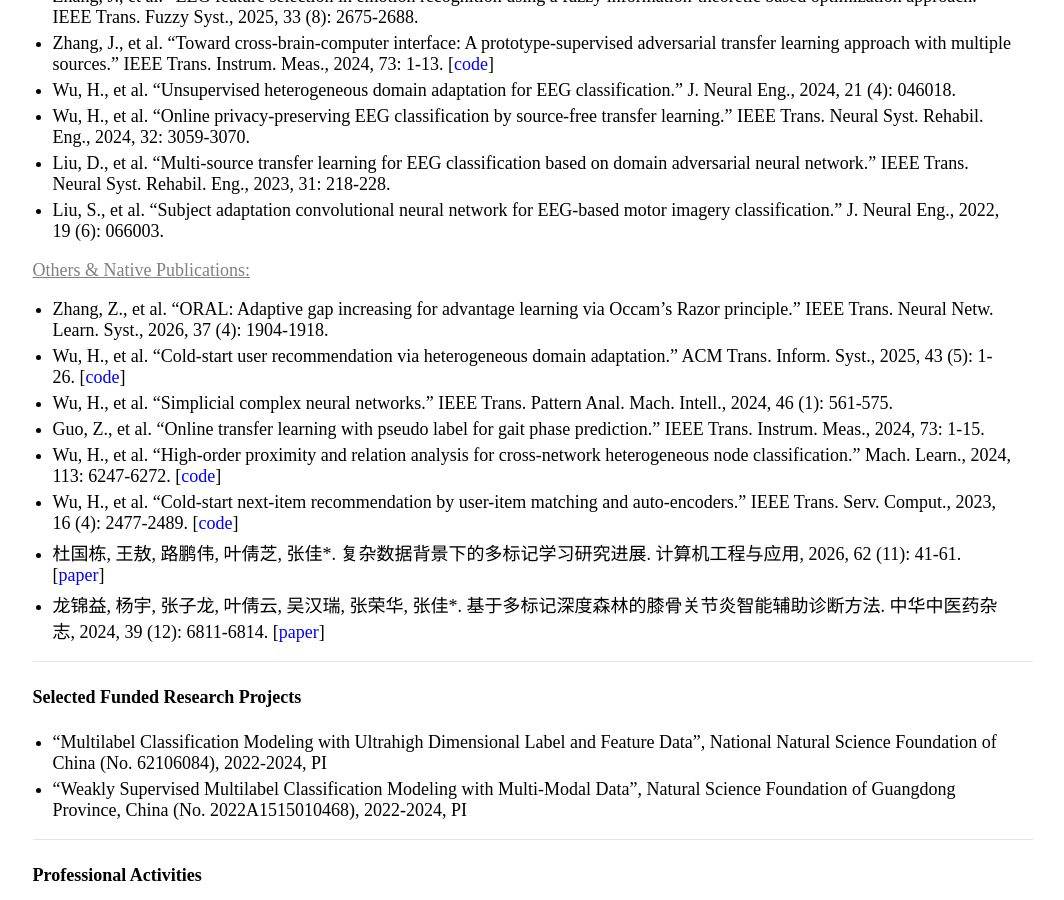
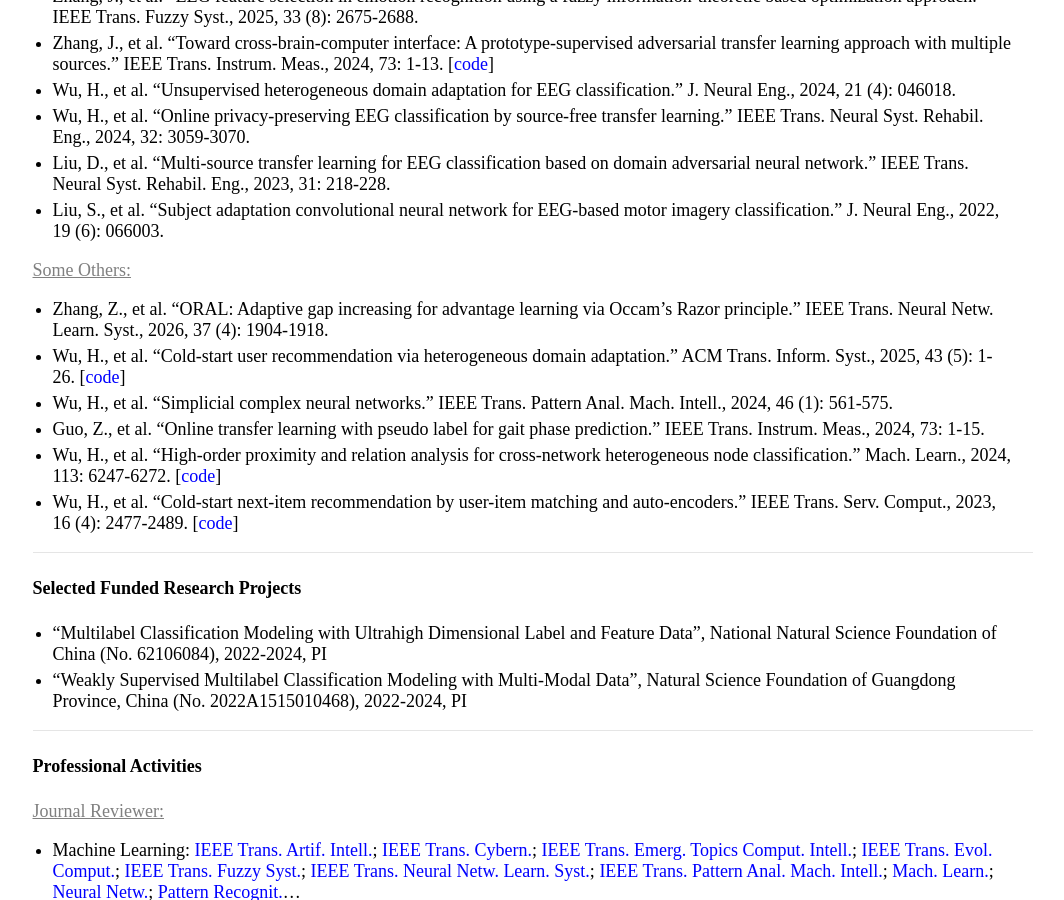
Before and after one commit to jiazhang-ml/jiazhang-ml.github.io, a Jekyll site: the page built from index.md, in a window 1280 px wide and 900 px high, scrolled down 1174 px. Shown: the whole window, without its empty margins (107-1171 px from the left). Built offline with Jekyll 4.4.1, drawn with Linux system fonts in a browser that asks for light colours; some of the changed text lies outside the part shown.

```diff
--- a/index.md
+++ b/index.md
@@ -41,15 +41,13 @@ Research Interests: My research interests include *machine learning* and *data m
 * Liu, D., et al. "Multi-source transfer learning for EEG classification based on domain adversarial neural network." IEEE Trans. Neural Syst. Rehabil. Eng., 2023, 31: 218-228.
 * Liu, S., et al. "Subject adaptation convolutional neural network for EEG-based motor imagery classification." J. Neural Eng., 2022, 19 (6): 066003.
 
-<font color="gray"><u>Others & Native Publications:</u></font>
+<font color="gray"><u>Some Others:</u></font>
 * Zhang, Z., et al. "ORAL: Adaptive gap increasing for advantage learning via Occam's Razor principle." IEEE Trans. Neural Netw. Learn. Syst., 2026, 37 (4): 1904-1918.
 * Wu, H., et al. "Cold-start user recommendation via heterogeneous domain adaptation." ACM Trans. Inform. Syst., 2025, 43 (5): 1-26. [[code](https://github.com/wuhanrui/FDMA)]
 * Wu, H., et al. "Simplicial complex neural networks." IEEE Trans. Pattern Anal. Mach. Intell., 2024, 46 (1): 561-575.
 * Guo, Z., et al. "Online transfer learning with pseudo label for gait phase prediction." IEEE Trans. Instrum. Meas., 2024, 73: 1-15.
 * Wu, H., et al. "High-order proximity and relation analysis for cross-network heterogeneous node classification." Mach. Learn., 2024, 113: 6247-6272. [[code](https://github.com/wuhanrui/HoPRA)]
 * Wu, H., et al. "Cold-start next-item recommendation by user-item matching and auto-encoders." IEEE Trans. Serv. Comput., 2023, 16 (4): 2477-2489. [[code](https://github.com/wuhanrui/UIMA)]
-* 杜国栋, 王敖, 路鹏伟, 叶倩芝, 张佳*. 复杂数据背景下的多标记学习研究进展. 计算机工程与应用, 2026, 62 (11): 41-61. [[paper](SMLL.pdf)]
-* 龙锦益, 杨宇, 张子龙, 叶倩云, 吴汉瑞, 张荣华, 张佳*. 基于多标记深度森林的膝骨关节炎智能辅助诊断方法. 中华中医药杂志, 2024, 39 (12): 6811-6814. [[paper](MLDF.pdf)]
 
 ---
 
```
Also changed, not shown: other parts of index.md (+1 -1 lines).
